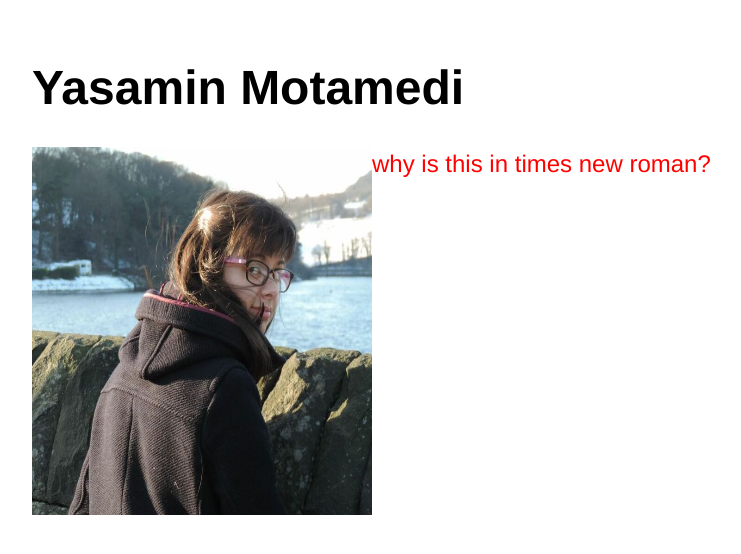
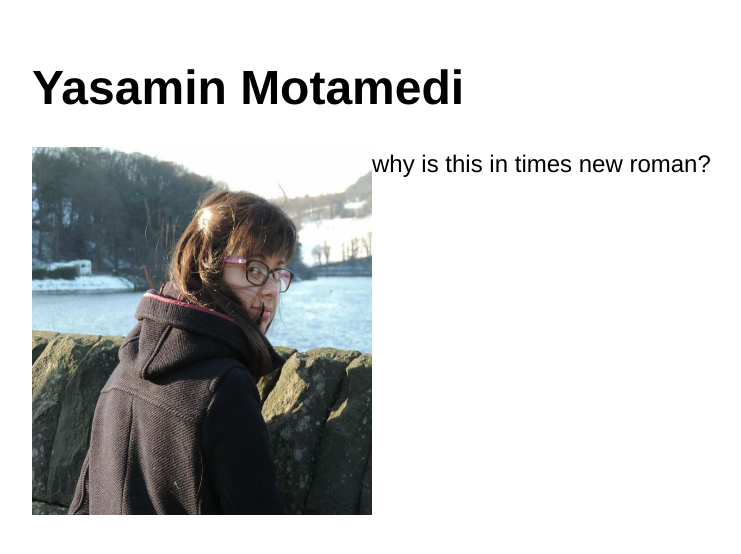
Before and after one commit to ymotamedi/ymotamedi.github.io, a Jekyll site: the page built from index.html, in a window 1280 px wide. Shown: the top 554 px of the page, without its empty margins (160-901 px from the left). Built offline with Jekyll 4.4.1, drawn with Linux system fonts in a browser that asks for light colours.

Commit message:
Update main.css

```diff
--- a/css/main.css
+++ b/css/main.css
@@ -27,7 +27,7 @@ p {
     font-size: 1.5em;
     font-family:'Helvetica', 'Arial', 'Sans-Serif';
     line-height: 1.4em;
-    color: red;
+    color: black;
 }
 footer {
     border-top: 1px solid #d5d5d5;
```
